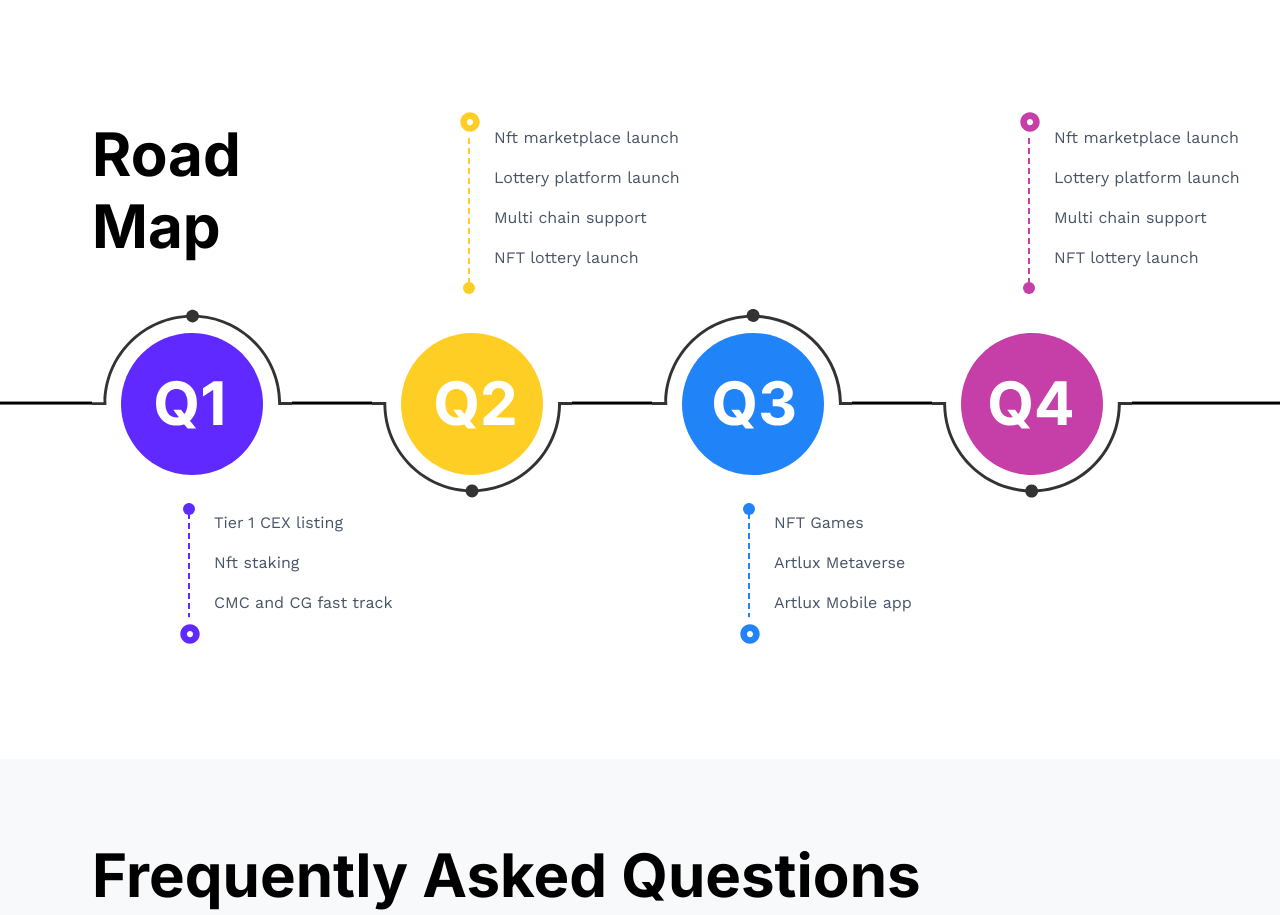
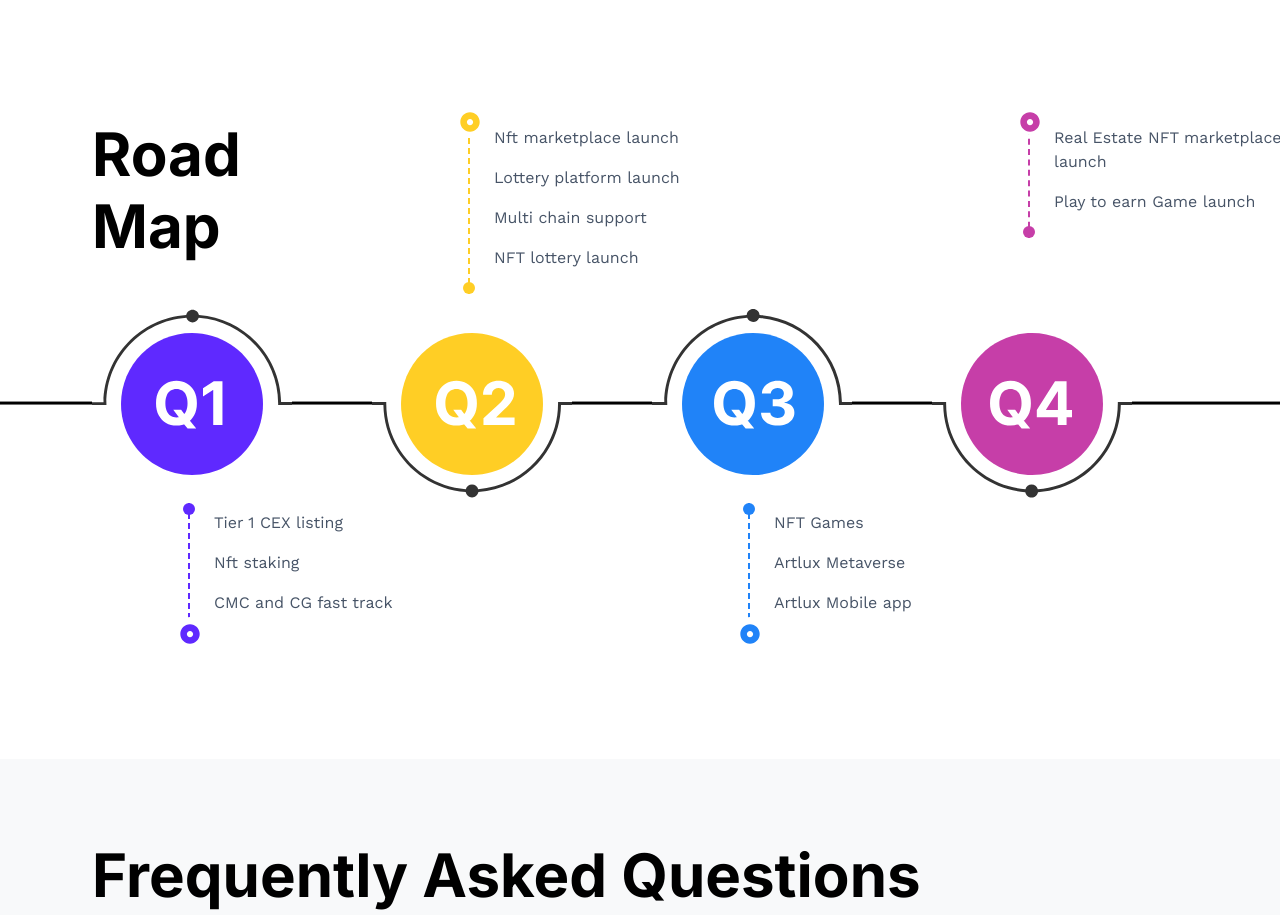
Before and after one commit to sunshine-web-coder/artlux, a React (Vite) app: page / in a window 1280 px wide. Shown: the part 4380-5295 px from the top of the page. Built offline with nearby package versions, Linux system fonts and the light colour scheme.

Commit message:
roadmap section edit

```diff
--- a/src/components/Roadmap/index.jsx
+++ b/src/components/Roadmap/index.jsx
@@ -31,10 +31,8 @@
                             <div className='list-content list-content-up purple'>
                                 <span className="list-start-icon"><FaDotCircle /></span>
                                 <ul className="list-unstyled">
-                                    <li>Nft marketplace launch</li>
-                                    <li>Lottery platform launch </li>
-                                    <li>Multi chain support </li>
-                                    <li>NFT lottery launch</li>
+                                    <li>Real Estate NFT marketplace launch</li>
+                                    <li>Play to earn Game launch</li>
                                 </ul>
                             </div>
                         </div>
```
